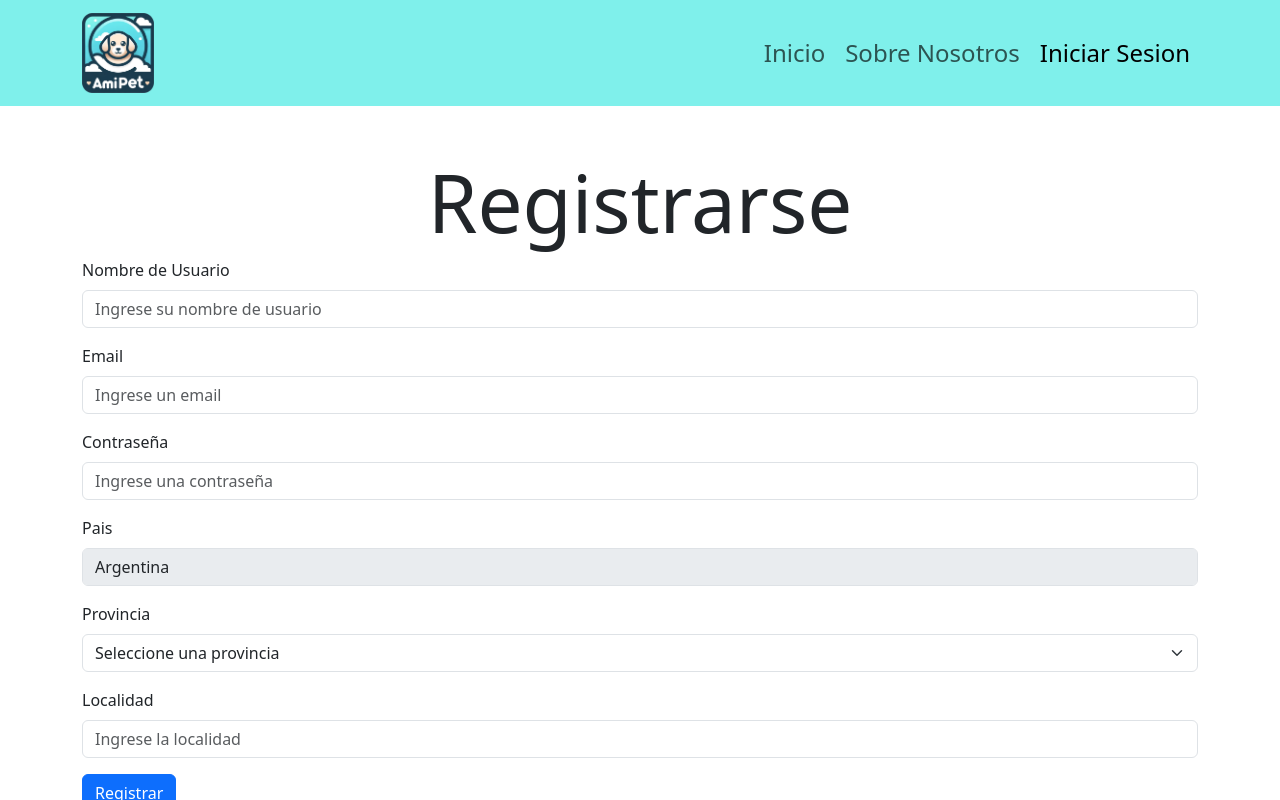
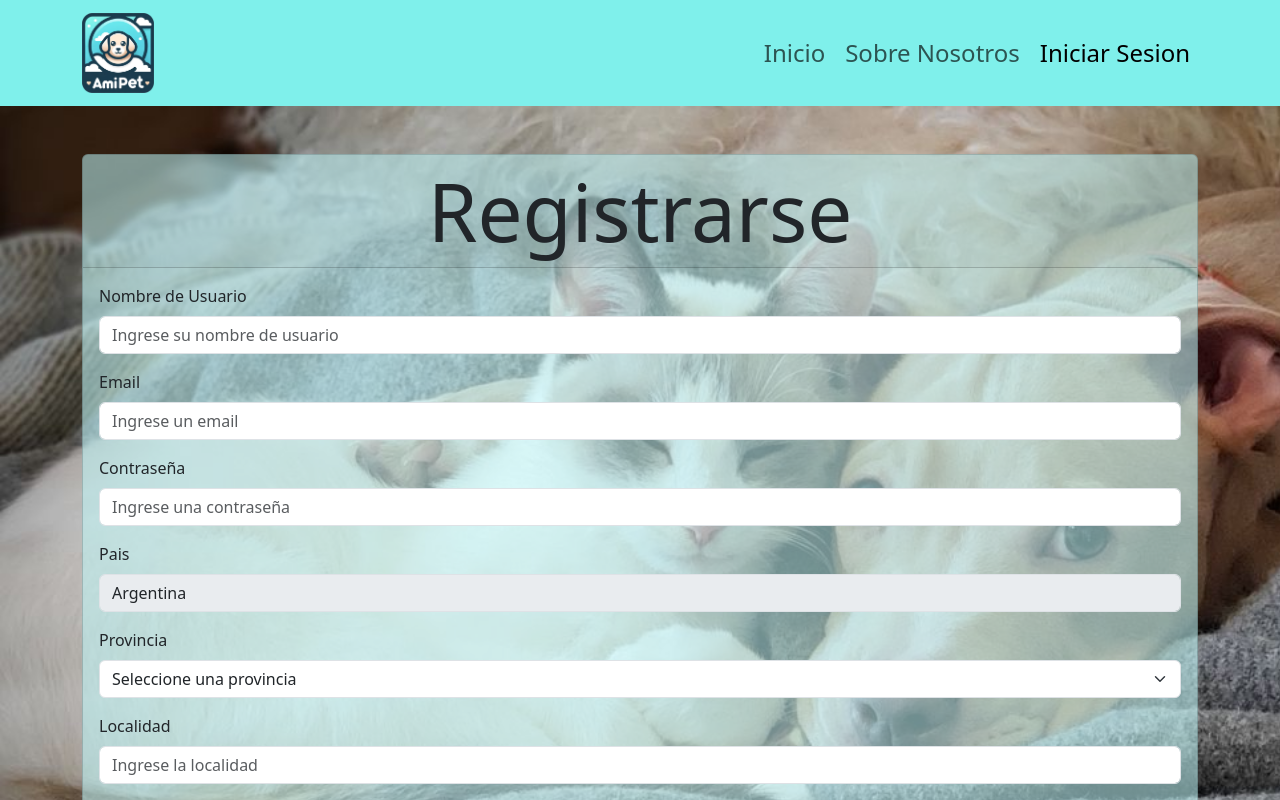
Before and after one commit to Juliancito1/AmiPet, a React (Vite) app: page /Registrarse in a window 1280 px wide. Shown: the top 800 px of the page. Built offline with nearby package versions, Linux system fonts and the light colour scheme.

Commit message:
Se agrego un fondo a la pagina de registro y se hicieron detalles al formulario

```diff
--- a/src/App.css
+++ b/src/App.css
@@ -41,3 +41,21 @@ footer .boton-nav:hover{
 .fondo2{
   background-color: #bff5f7;
 }
+
+@media (min-width: 360px)
+{
+  #contenedorRegistro{
+    background-color: #bff5f7;
+  }
+}
+
+@media (min-width: 992px){
+#fondoRegistro{
+  background-image: url(./assets/Imagen-carrousel1.png);
+  background-repeat: no-repeat;
+  background-size: cover;
+  }
+#contenedorRegistro{
+  background-color: #bff5f794;
+}
+}
--- a/src/common/FormRegister.jsx
+++ b/src/common/FormRegister.jsx
@@ -1,5 +1,5 @@
 import { useForm } from "react-hook-form";
-import { Form, Button, Container } from "react-bootstrap";
+import { Form, Button, Container, Card } from "react-bootstrap";
 const FormRegister = () => {
     const {
         register,
@@ -12,8 +12,11 @@ const FormRegister = () => {
       }
 
     return (
-      <Container className="mainSection my-5">
-        <h2 className="display-1 text-center">Registrarse</h2>
+      <section className="mainSection py-5" id="fondoRegistro">
+      <Container>
+        <Card id="contenedorRegistro">
+        <Card.Header className="display-1 text-center">Registrarse</Card.Header>
+        <Card.Body>
         <Form onSubmit={handleSubmit(onSubmit)}>
             <Form.Group className="mb-3" controlId="formBasicText">
               <Form.Label>Nombre de Usuario</Form.Label>
@@ -21,13 +24,22 @@ const FormRegister = () => {
                 type="text"
                 name="nombreUsuario"
                 placeholder="Ingrese su nombre de usuario"
+                minLength={5}
                 maxLength={50}
                 {...register('nombreUsuario', {
                   required: 'El nombre de usuario es obligatorio',
+                  minLength:{
+                    value: 5,
+                    message: "El nombre de usuario debe contener al menos 5 caracteres"
+                  },
                   maxLength: {
                     value: 50,
                     message: 'El nombre de usuario no puede tener más de 50 caracteres',
                   },
+                  pattern:{
+                    value: /^[a-zA-Z][a-zA-Z0-9]{4,49}$/,
+                    message: "Ingrese un usuario válido debe contener solo letras y números"
+                  }
                 })}
                 />
               <Form.Text className="text-danger">{errors.nombreUsuario?.message}</Form.Text>
@@ -125,10 +137,13 @@ const FormRegister = () => {
               <Form.Text className="text-danger">{errors.localidad?.message}</Form.Text>
             </Form.Group>
             <Button variant="primary" type="submit">
-              Registrar
+              Registrarte
             </Button>
           </Form>
+          </Card.Body>
+          </Card>
         </Container>
+        </section>
     );
 };
 
```
